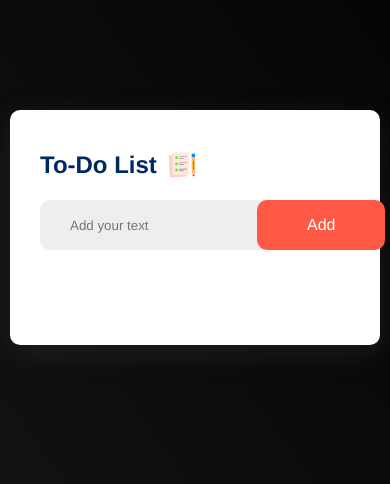
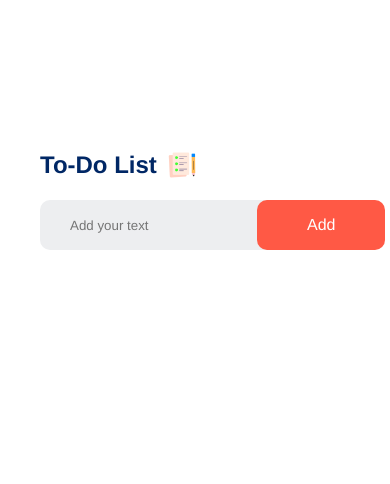
Before and after one commit to emonhossen07/september-project-3-Task-App, a plain HTML site: page index.html in a window 390 px wide. Drawn offline with Linux system fonts and the light colour scheme.

Commit message:
mobile reponsive design update

```diff
--- a/css/main.css
+++ b/css/main.css
@@ -127,3 +127,13 @@ ul li span {
 ul li span:hover {
   background: #edeef0;
 }
+
+/* mobile responsive */
+@media (max-width: 769px) {
+  .container {
+    background: rgb(255, 255, 255);
+  }
+  .todo-app {
+    box-shadow: none;
+  }
+}
```
